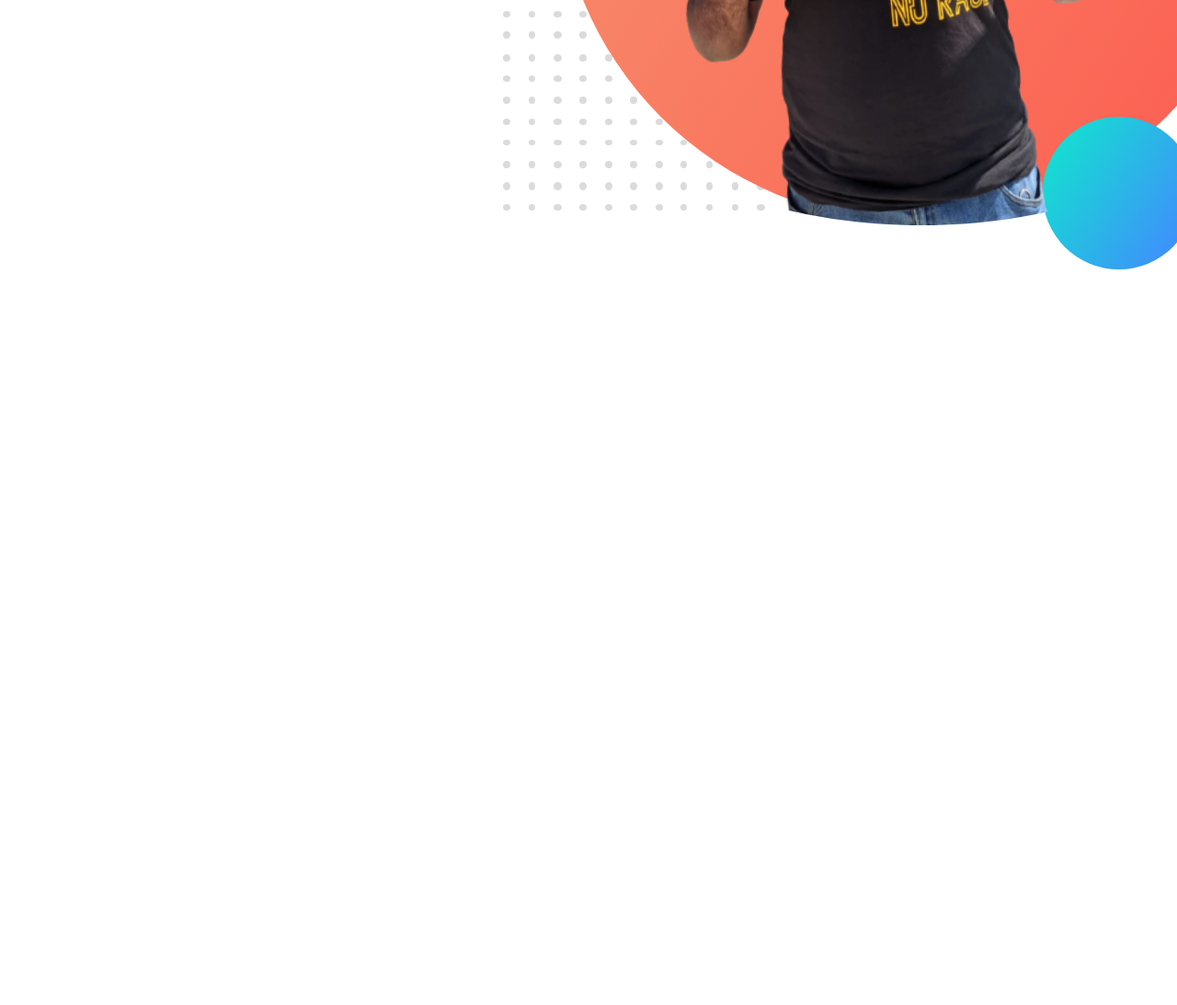
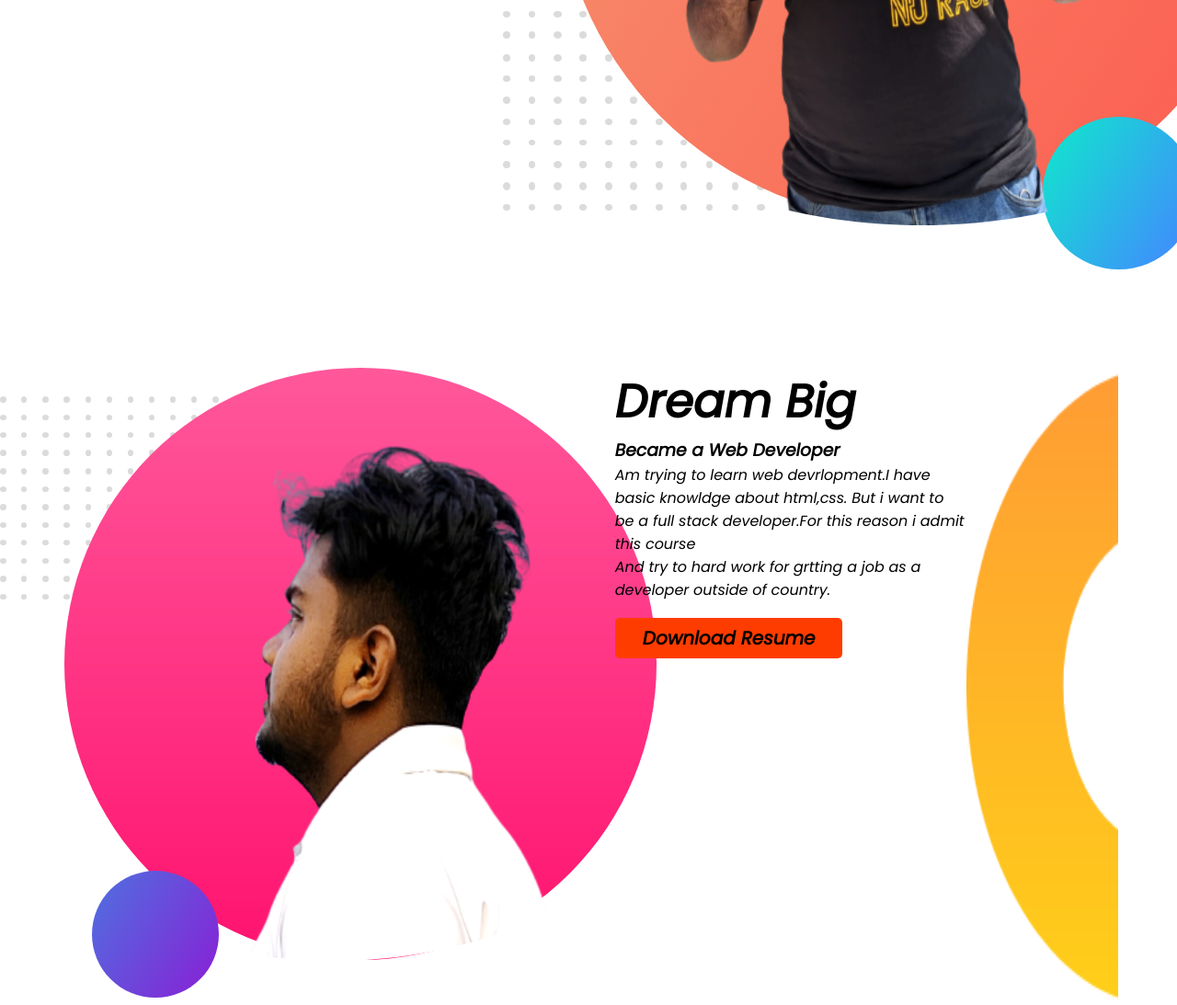
Before and after one commit to hanif10437/mysecondrepo, a plain HTML site: page index.html in a window 1280 px wide. Shown: the part 536-1629 px from the top of the page at 92% size. Before the commit the page ends 836 px from the top, so only its background shows below. Drawn offline with Linux system fonts and the light colour scheme.

Commit message:
3rd time

```diff
--- a/index.html
+++ b/index.html
@@ -25,10 +25,32 @@
           "legal," but if someone is only loyal to you because the law requires him
           to be, that's not true loyalty, which should come from the heart
         </p>
-       <div class="btn"><a href="https://www.facebook.com/mdhanif.shaikh.961/" target="blank" class="button">Hire Me</a></div>
+        <div class="btn">
+          <a
+            href="https://www.facebook.com/mdhanif.shaikh.961/"
+            target="blank"
+            class="button"
+            >Hire Me</a
+          >
+        </div>
       </div>
 
       <div class="image1"><img src="images/my-bg.png" /></div>
     </section>
+    <section class="part2">
+      <div class="image2"><img src="images/my-bg2.png" /></div>
+      <div class="text2">
+        <h1>Dream Big</h1>
+        <h3>Became a Web Developer</h3>
+        <p>
+          Am trying to learn web devrlopment.I have basic knowldge about html,css.
+          But i want to be a full stack developer.For this reason i admit this course
+          <br />And try to hard work for grtting a job as a developer outside of
+          country.
+        </p>
+     <div class="pad">   <a href="" class="btn2">Download Resume</a></div>
+      </div>
+      <img src=" images/dream-bg.png" class="dreampic" />
+    </section>
   </body>
 </html>
--- a/style.css
+++ b/style.css
@@ -1,11 +1,12 @@
 * {
   margin: 0;
   padding: 0;
+  font-family: "Poppins", sans-serif;
 }
 .container {
   background-image: url(images/top-banner.png);
   background-repeat: no-repeat;
-  font-family: "Poppins", sans-serif;
+
   display: flex;
   width: 95%;
 }
@@ -39,3 +40,42 @@ h1 {
 .btn {
   padding-top: 30px;
 }
+.part2 {
+  display: flex;
+  width: 95%;
+  margin-top: 100px;
+}
+.image2 {
+  width: 55%;
+}
+.text2 {
+  width: 65%;
+}
+.text2 h1{
+    font-weight: 700;
+}
+.text2 h3{
+    font-weight: 700;
+}
+
+.pad{
+    padding-top: 25px;
+}
+.dreampic {
+  background-repeat: no-repeat;
+  width: 28%;
+  height: auto;
+}
+.btn2{ text-decoration: none;
+    width: 500px;
+    padding: 8px 30px;
+
+    color: rgba(0, 0, 0, 0.966);
+    font-size: 1.25rem;
+    font-weight: 700;
+    border-radius: 5px;
+   color: rgb(0, 0, 0);
+   background-color:rgb(255, 60, 0);
+
+
+}
```
Lines whose indentation alone changed are shown as unchanged.
